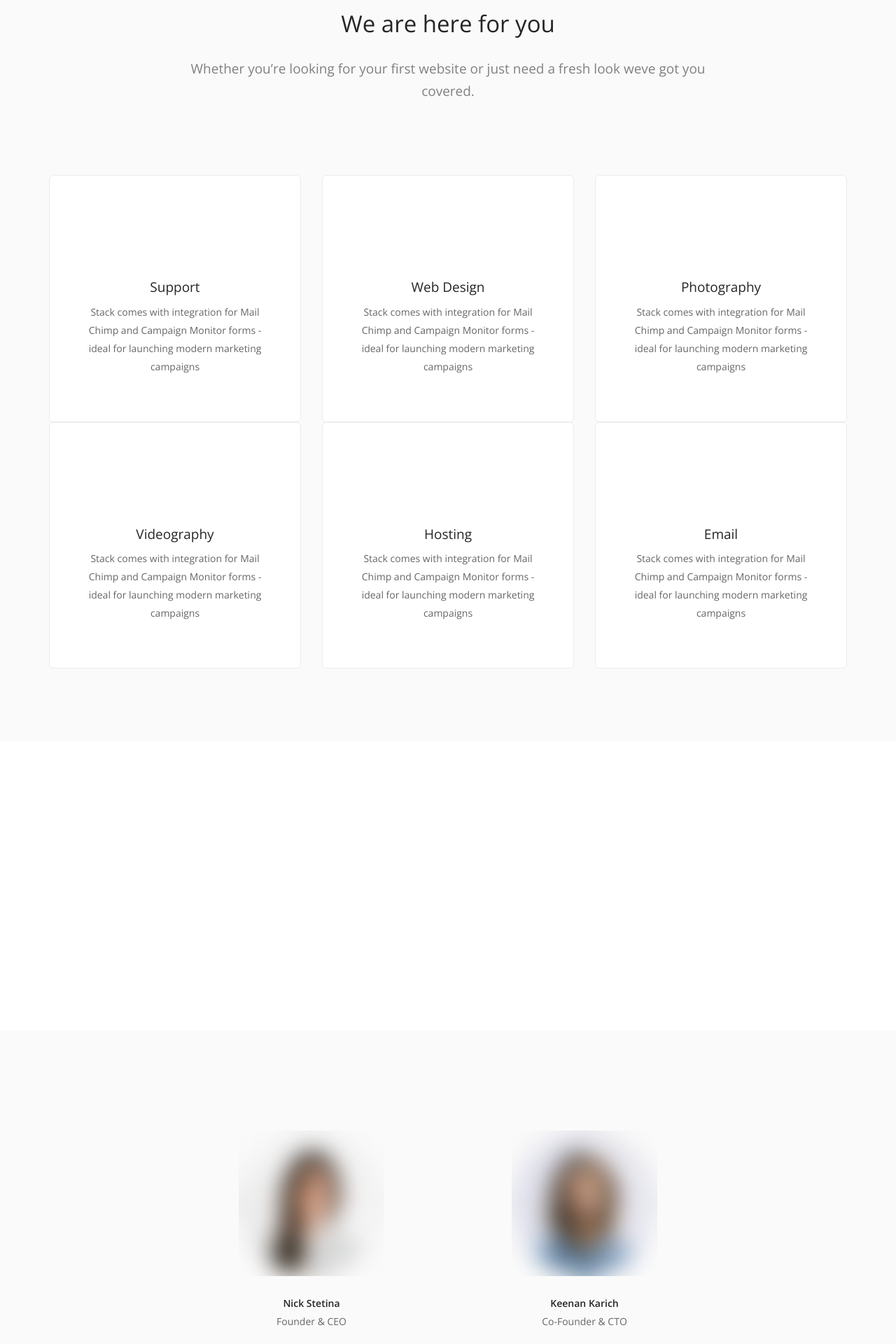
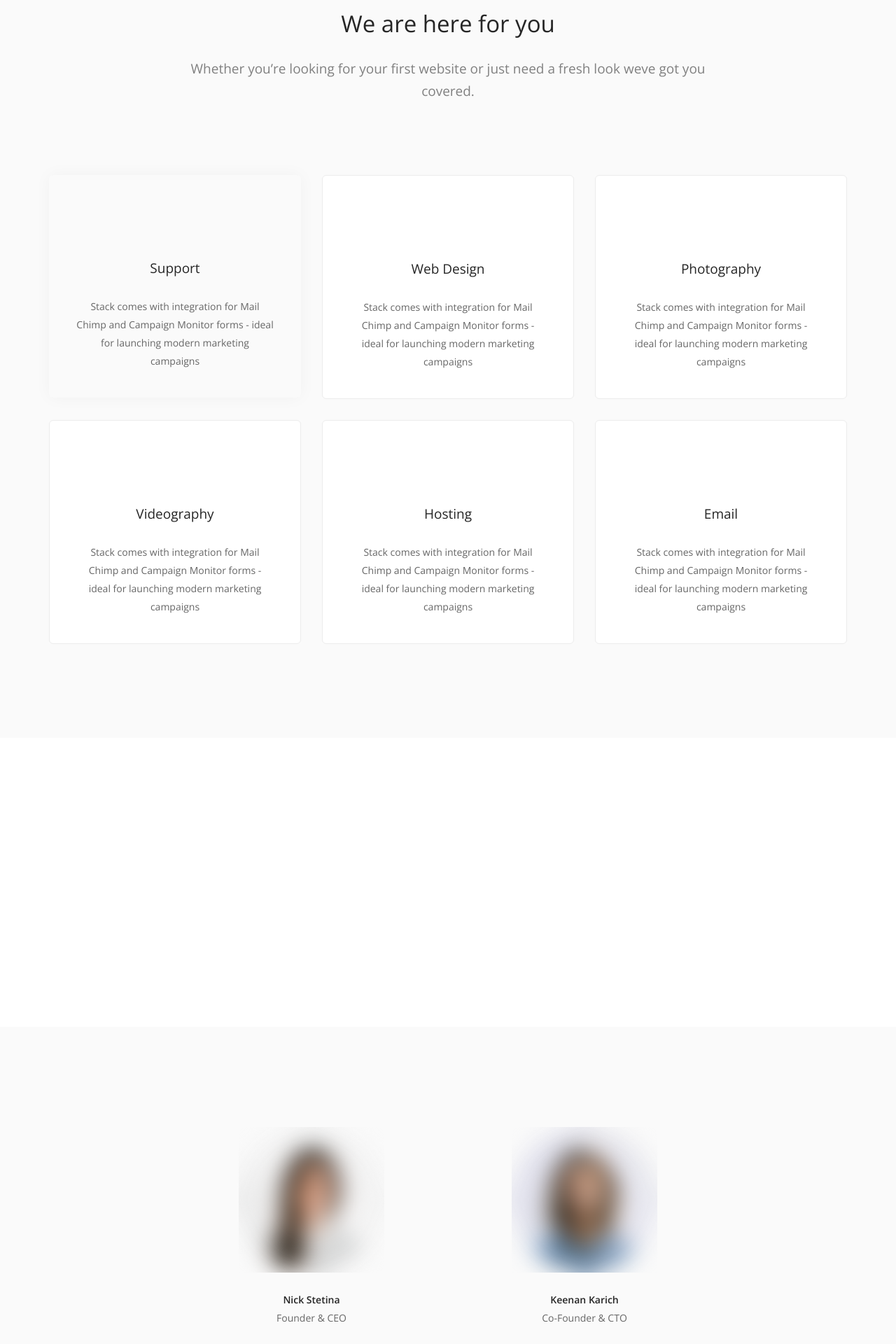
Before and after one commit to WoollyAlly/WoollyAllyTest, a Jekyll site: the page built from index.html, in a window 1280 px wide. Shown: the part 993-2913 px from the top of the page at 70% size. Built offline with Jekyll 4.4.1, drawn with Linux system fonts in a browser that asks for light colours; some web fonts are replaced.

Commit message:
Updated '_includes/services.html' via CloudCannon

```diff
--- a/_includes/services.html
+++ b/_includes/services.html
@@ -2,7 +2,7 @@
     <div class="container">
         <div class="row">
             <div class="col-sm-4">
-                <div class="feature feature-6 boxed boxed--lg boxed--border">
+                <div class=" boxed bg--secondary boxed--lg box-shadow">
                     <i class="icon icon--lg icon-Laughing color--primary"></i>
                     <h4>Support</h4>
                     <p>
@@ -12,7 +12,7 @@
                 <!--end feature-->
             </div>
             <div class="col-sm-4">
-                <div class="feature feature-6 boxed boxed--lg boxed--border">
+                <div class=" boxed boxed--lg boxed--border">
                     <i class="icon icon--lg icon-Laptop-Phone color--primary"></i>
                     <h4>Web Design</h4>
                     <p>
@@ -22,7 +22,7 @@
                 <!--end feature-->
             </div>
             <div class="col-sm-4">
-                <div class="feature feature-6 boxed boxed--lg boxed--border">
+                <div class=" boxed boxed--lg boxed--border">
                     <i class="icon icon--lg icon-Camera-2 color--primary"></i>
                     <h4>Photography</h4>
                     <p>
@@ -34,7 +34,7 @@
         </div>
         <div class="row">
             <div class="col-sm-4">
-                <div class="feature feature-6 boxed boxed--lg boxed--border">
+                <div class=" boxed boxed--lg boxed--border">
                     <i class="icon icon--lg icon-Video-Tripod color--primary"></i>
                     <h4>Videography</h4>
                     <p>
@@ -44,7 +44,7 @@
                 <!--end feature-->
             </div>
             <div class="col-sm-4">
-                <div class="feature feature-6 boxed boxed--lg boxed--border">
+                <div class=" boxed boxed--lg boxed--border">
                     <i class="icon icon--lg icon-Data-Center color--primary"></i>
                     <h4>Hosting</h4>
                     <p>
@@ -54,7 +54,7 @@
                 <!--end feature-->
             </div>
             <div class="col-sm-4">
-                <div class="feature feature-6 boxed boxed--lg boxed--border">
+                <div class=" boxed boxed--lg boxed--border">
                     <i class="icon icon--lg icon-Mail-2 color--primary"></i>
                     <h4>Email</h4>
                     <p>
```
